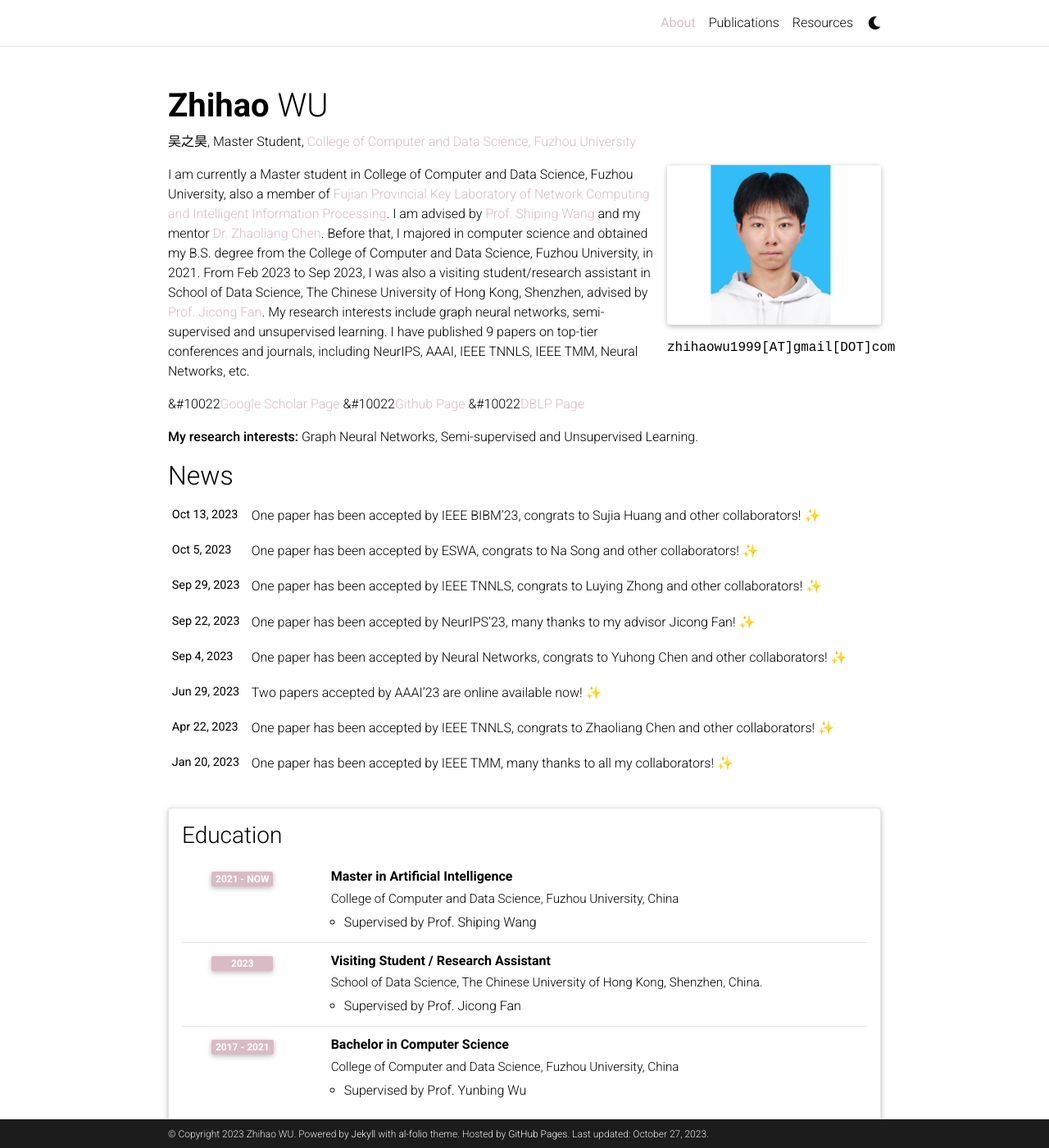
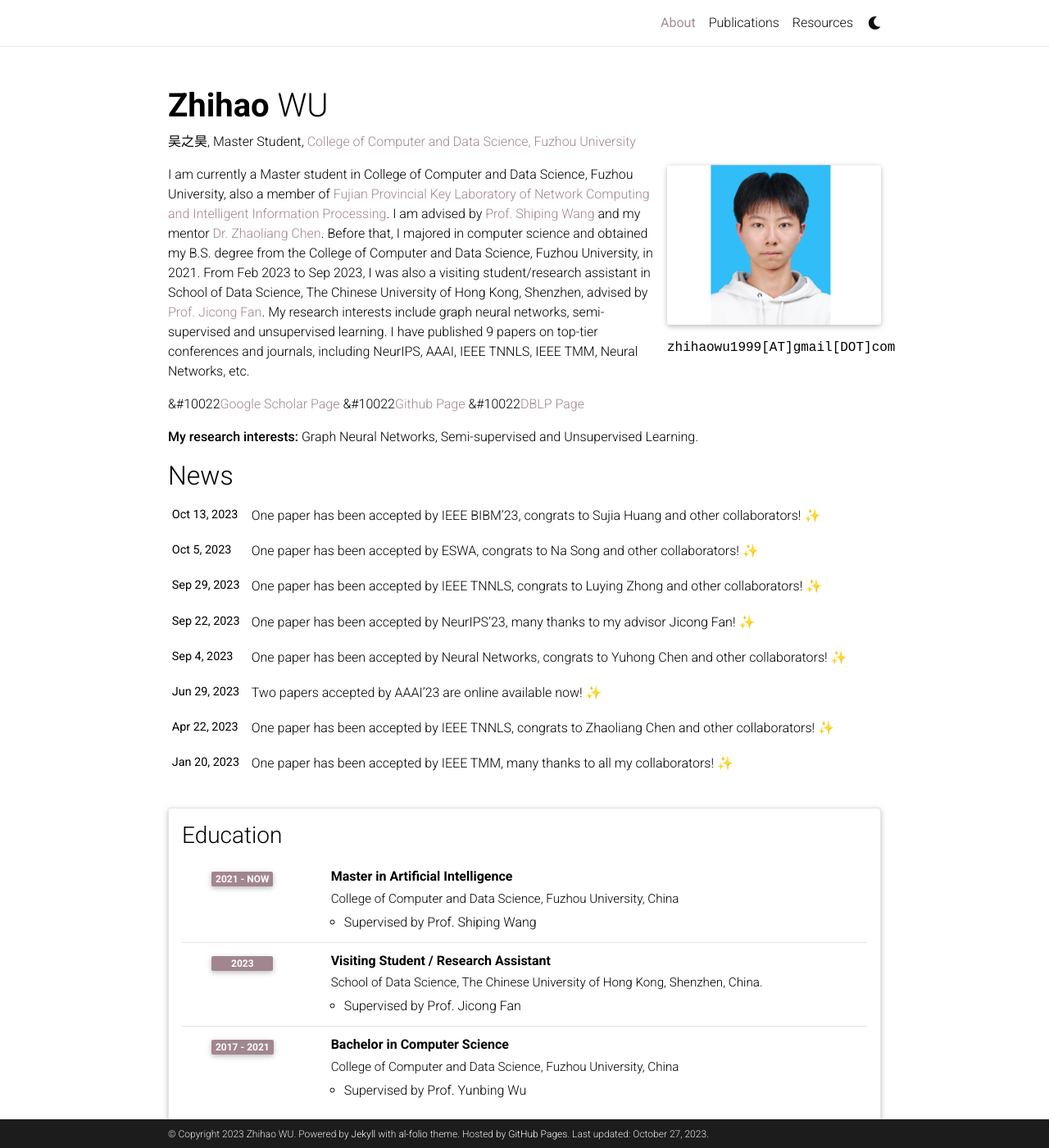
Before and after one commit to huangsuj/huangsuj.github.io, a Jekyll site: the page built from _pages/about.md, in a window 1280 px wide and 1400 px high. Shown: the whole window at 82% size. Built offline with Jekyll 4.4.1, drawn with Linux system fonts in a browser that asks for light colours; full-size pictures stand in for the smaller copies a plugin makes; emoji names are drawn with the system emoji font; comment, search, counter and statistics services are not loaded; a style sheet for code colours, icons or effects is not loaded.

Commit message:
Update _themes.scss

```diff
--- a/_sass/_themes.scss
+++ b/_sass/_themes.scss
@@ -7,8 +7,8 @@
   --global-code-bg-color: #{$code-bg-color-light};
   --global-text-color: #{$black-color};
   --global-text-color-light: #{$grey-color};
-  --global-theme-color: rgba(217,187,197,1);
-  --global-hover-color: rgba(217,187,197,1);
+  --global-theme-color: rgba(162,134,143,1);
+  --global-hover-color: rgba(162,134,143,1);
   --global-footer-bg-color: #{$grey-color-dark};
   --global-footer-text-color: #{$grey-color-light};
   --global-footer-link-color: #{$white-color};
```
